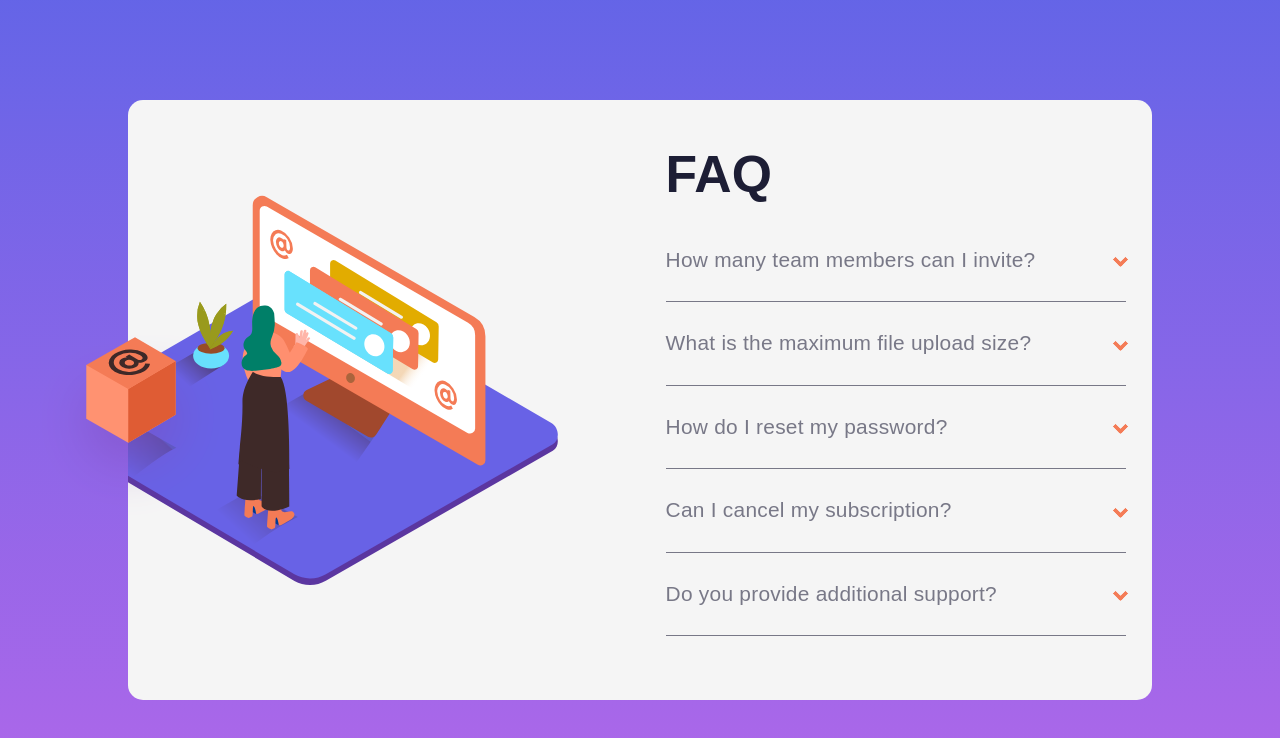
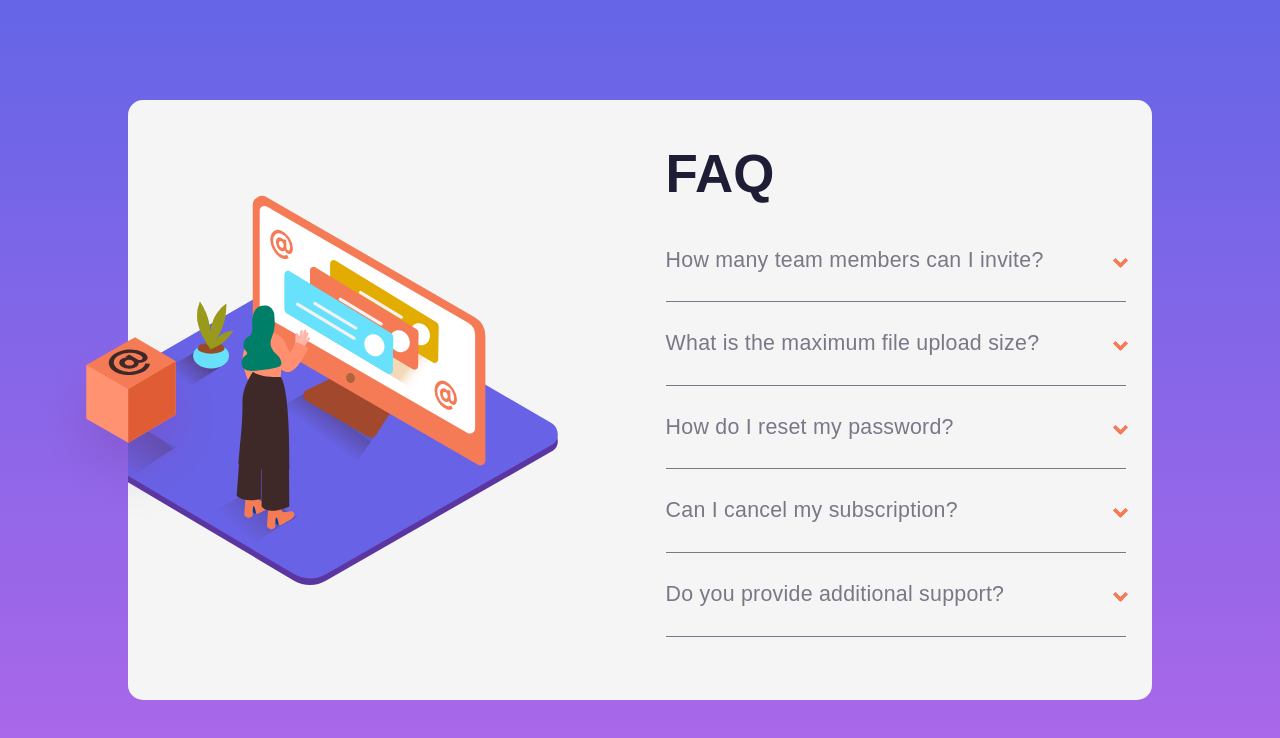
Before and after one commit to med-A20/faqCard, a plain HTML site: page index.html in a window 1280 px wide. Drawn offline with Linux system fonts and the light colour scheme.

Commit message:
added css

```diff
--- a/css/style.css
+++ b/css/style.css
@@ -9,7 +9,7 @@
     @import url("https://fonts.googleapis.com/css2?family=Kumbh+Sans:wght@400;700&display=swap");
 
     html {
-    font-size: 12px;
+    font-size: 12.5px;
     font-family: "Kumbh Sans", sans-serif;
     }
 
@@ -57,7 +57,7 @@
     width: 85%;
     height: 100%;
     display: flex;
-    /* overflow: hidden; */
+    overflow: hidden;
     flex-flow: column nowrap;
     justify-content: space-between;
     align-items: center;
@@ -177,7 +177,7 @@
 
     @media (min-width: 676px) {
     html {
-        font-size: 14px;
+        font-size: 14.5px;
     }
 
     .container {
@@ -244,7 +244,7 @@
 
     @media (min-width: 1024px) {
     html {
-        font-size: 22px;
+        font-size: 22.5px;
     }
     .faq .quest span {
         width: 11px;
```
